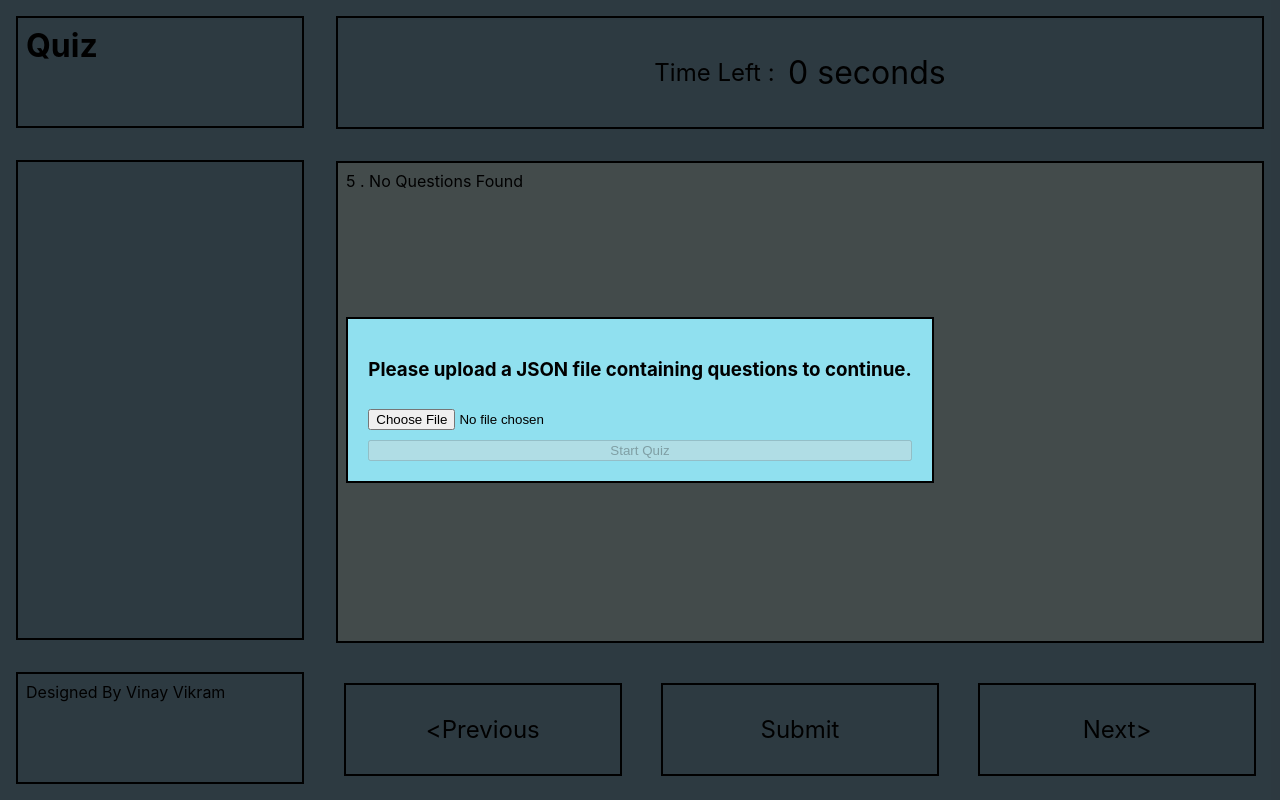
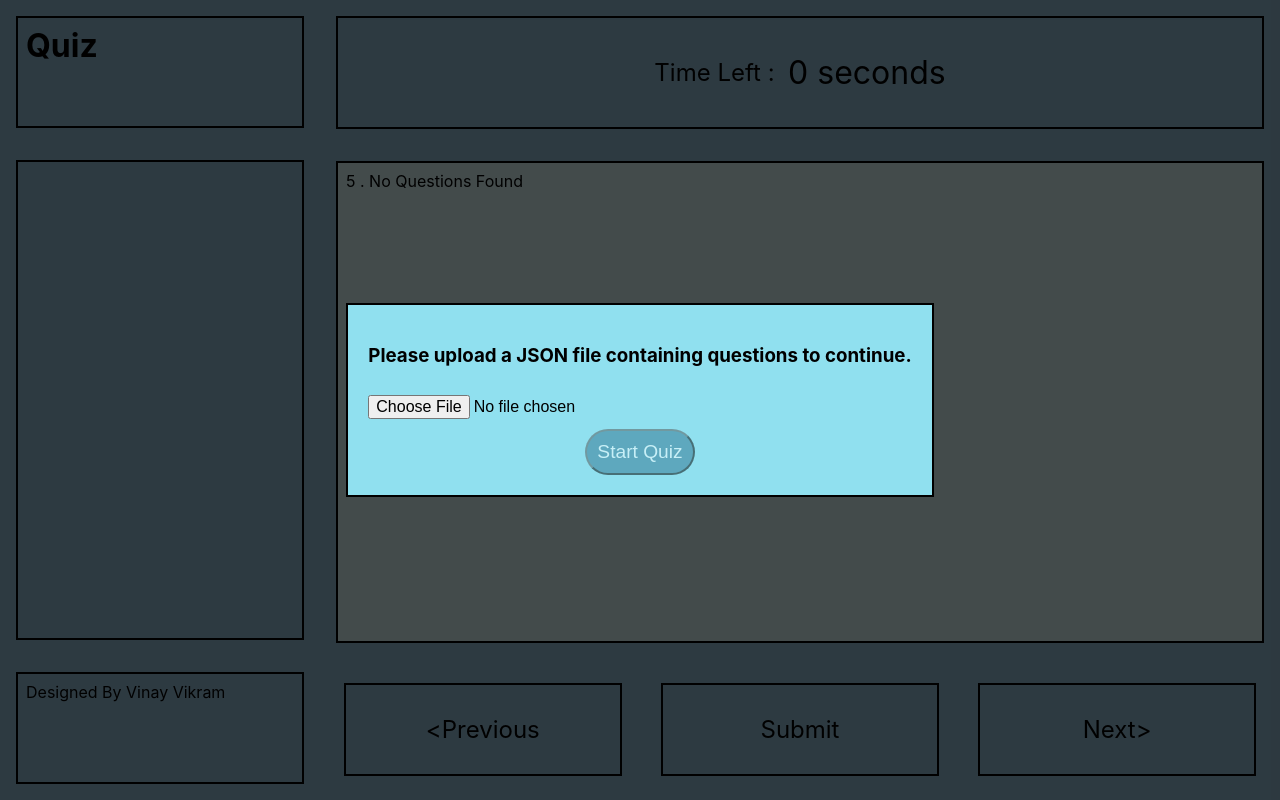
Before and after one commit to vinayvikram/quiz-app, a React (Create React App) app: page / in a window 1280 px wide. Built offline with nearby package versions, Linux system fonts and the light colour scheme.

Commit message:
File uploader styles added

```diff
--- a/src/App.css
+++ b/src/App.css
@@ -3,6 +3,54 @@
   flex: 1;
   flex-direction: row;
   height: 100%;
+}
+
+#overlay {
+  position: fixed;
+  display: flex;
+  flex: 1;
+  justify-content: center;
+  align-items: center;
+  width: 100%;
+  height: 100%;
+  background-color: rgba(0, 0, 0, 0.7);
+  z-index: 1;
+}
+
+.uploader {
+  border: 2px solid black;
+  padding: 20px;
+  margin: 20px;
+  background-color: #90e0ef;
+  display: flex;
+  flex-direction: column;
+  justify-content: space-between;
+}
+
+.chooser {
+  display: flex;
+  flex-direction: row;
+  justify-content: space-between;
+}
+
+.chooser > input {
+  margin-top: 10px;
+  font-size: medium;
+}
+
+.uploader > button {
+  margin-top: 10px;
+  min-width: 100px;
+  padding: 10px;
+  align-self: center;
+  background-color: #2d728f;
+  color: #fff;
+  border-radius: 50px;
+  font-size: larger;
+}
+
+.disabled {
+  opacity: 0.5;
 }
 
 #sideColumn {
@@ -53,33 +101,6 @@
   display: flex;
   flex: 3;
   flex-direction: column;
-}
-
-#overlay {
-  position: fixed;
-  display: flex;
-  flex: 1;
-  justify-content: center;
-  align-items: center;
-  width: 100%;
-  height: 100%;
-  background-color: rgba(0, 0, 0, 0.7);
-  z-index: 1;
-}
-
-.uploader {
-  border: 2px solid black;
-  padding: 20px;
-  margin: 20px;
-  background-color: #90e0ef;
-  display: flex;
-  flex-direction: column;
-  justify-content: space-between;
-}
-
-.uploader > input,
-.uploader > button {
-  margin-top: 10px;
 }
 
 .timer {
--- a/src/components/FileUploader.js
+++ b/src/components/FileUploader.js
@@ -1,12 +1,13 @@
 import React, { useState } from "react";
 
 const FileUploader = ({ setQuestions, setTotalTime }) => {
-  const [isUploading, setIsUploading] = useState(true);
+  const [isUploaded, setIsUploaded] = useState(false);
+  const [isSelected, setIsSelected] = useState(false);
   var [url, setUrl] = useState(null);
 
   const handleUpload = (event) => {
     const file = event.target.files[0];
-
+    setIsSelected(true);
     fetch(
       "https://www.filestackapi.com/api/store/S3?key=Aomson5K0Smm19ZMYKha2z",
       {
@@ -17,7 +18,7 @@ const FileUploader = ({ setQuestions, setTotalTime }) => {
       .then((response) => response.json())
       .then((result) => {
         setUrl(result.url);
-        setIsUploading(false);
+        setIsUploaded(true);
       })
       .catch((error) => {
         console.error("Error:", error);
@@ -43,8 +44,11 @@ const FileUploader = ({ setQuestions, setTotalTime }) => {
     <div id="overlay">
       <div className="uploader">
         <h3>Please upload a JSON file containing questions to continue.</h3>
-        <input type="file" onChange={handleUpload} />
-        <button onClick={fetchData} disabled={isUploading ? true : false}>
+        <div className="chooser">
+          <input type="file" onChange={handleUpload} />
+          {isSelected && !isUploaded && <p>Loading questions...</p>}
+        </div>
+        <button onClick={fetchData} className={isUploaded ? "" : "disabled"}>
           Start Quiz
         </button>
       </div>
```
